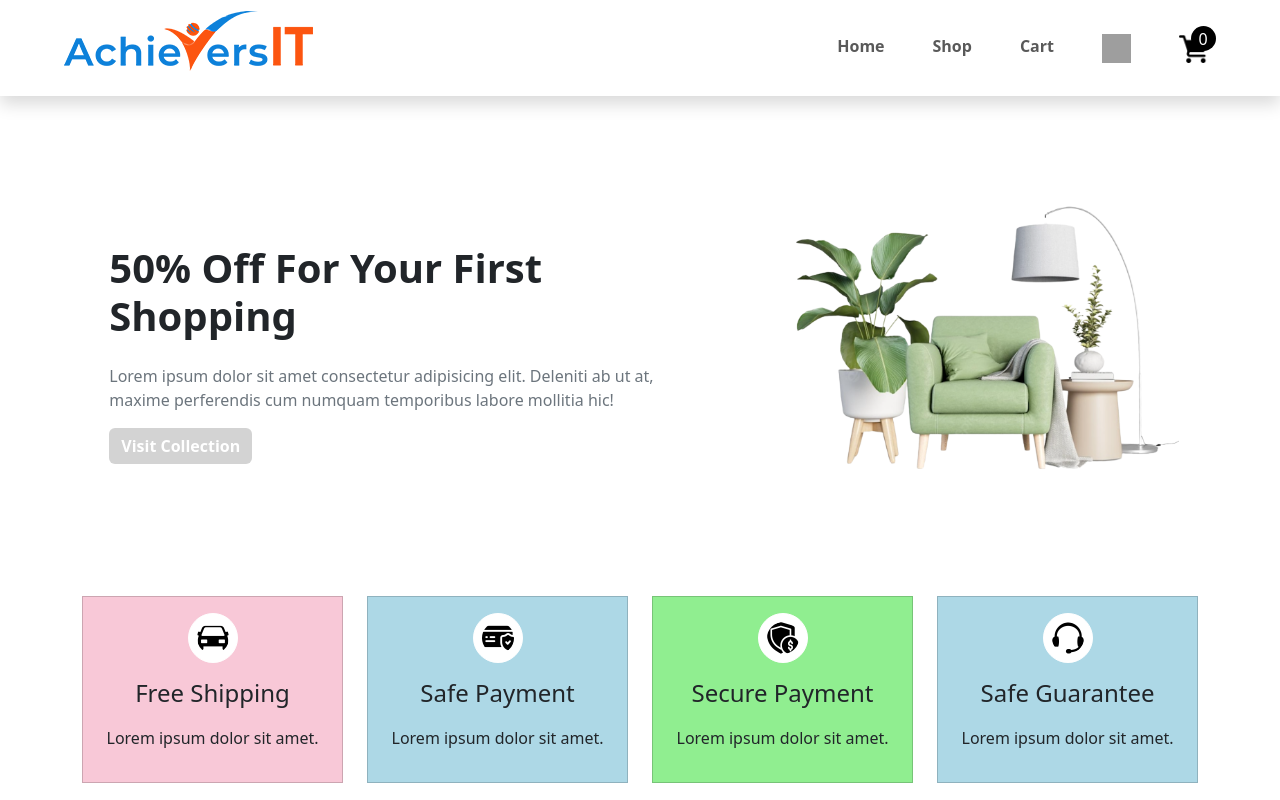
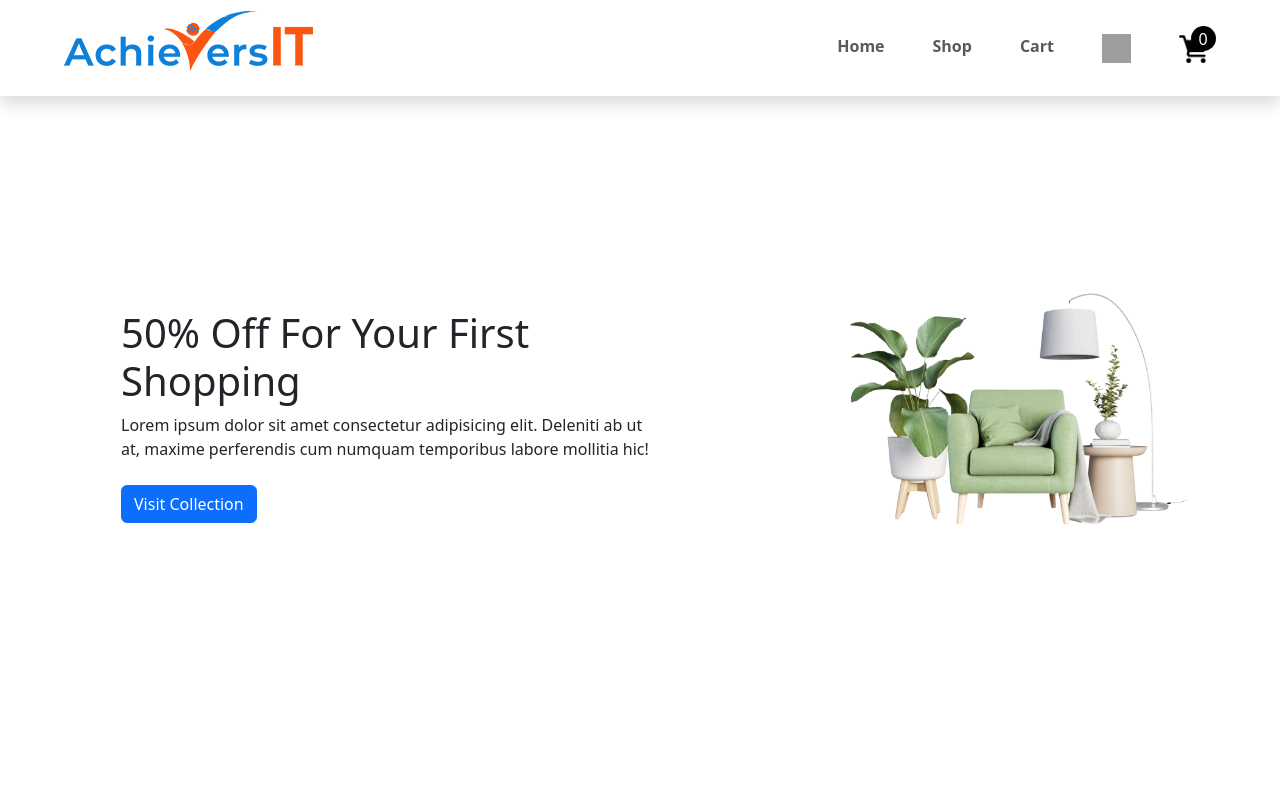
Before and after one commit to anand-103/Mart-E-com, a React (Vite) app: page / in a window 1280 px wide. Shown: the top 800 px of the page. Built offline with nearby package versions, Linux system fonts and the light colour scheme; grey boxes are pictures that could not be loaded.

Commit message:
css added

```diff
--- a/src/App.css
+++ b/src/App.css
@@ -1,36 +1,50 @@
 .carousel-content {
-    min-height: 500px;
+  width: 100vw;
+  height: 80vh;
   display: flex;
-    justify-content: space-evenly;
+  justify-content: space-around;
   align-items: center;
+  padding: 20px;
 }
-  .text{
-    width: 600px;
+
+.text-container {
+  max-width: 550px;
+  text-align: center;
+  margin: 0 20px;
 }
+
 .image-container {
-    max-width: 50%;
+  display: flex;
+  justify-content: center;
+  align-items: center;
 }
 
 .carousel-img {
-    width: 100%;
-    max-height: 300px;
-    object-fit: cover;
+  width: 350px;
+  height: 350px;
+  object-fit: contain;
 }
 
-  .text h1 {
-    font-weight: bold;
+/* Responsive Styles */
+@media (max-width: 768px) {
+  .text-container {
+    margin: 0;
+    max-width: 90%;
   }
-
-  .text p {
+  .carousel-title {
+    font-size: 1.5rem;
+  }
+  .carousel-description {
     font-size: 1rem;
-    color: #6c757d;
   }
-
-  .btn {
-    font-weight: bold;
-    background-color: lightgrey;
-    border: none;
-    transition: background-color 0.3s;
+  .carousel-img {
+    width: 250px;
+    height: 250px;
+  }
+  .carousel-content {
+    flex-direction: column;
+    padding: 20px;
+  }
 }
  .card {
   border-radius: 0;
--- a/src/components/Home.jsx
+++ b/src/components/Home.jsx
@@ -8,11 +8,11 @@ const Home = () => {
     <>
     <Carousel controls={false} indicators={false} interval={1000}>
       <Carousel.Item>
-          <div className="carousel-content d-flex justify-content-center align-items-center">
-            <div className="text p-2" style={{ marginRight: '180px' }}> {/* Custom margin */}
-              <h1 className='py-3'>50% Off For Your First Shopping</h1>
-              <p>Lorem ipsum dolor sit amet consectetur adipisicing elit. Deleniti ab ut at, maxime perferendis cum numquam temporibus labore mollitia hic!</p>
-              <button className='btn btn-light'>Visit Collection</button>
+        <div className="carousel-content mb-5 d-flex flex-column flex-md-row justify-content-space-around align-items-center p-3">
+          <div className="text-container p-2 text-md-start text-center">
+            <h1 className="carousel-title">50% Off For Your First Shopping</h1>
+            <p className="carousel-description">Lorem ipsum dolor sit amet consectetur adipisicing elit. Deleniti ab ut at, maxime perferendis cum numquam temporibus labore mollitia hic!</p>
+            <button className="btn btn-primary mt-2 carousel-button">Visit Collection</button>
           </div>
           <div className="image-container d-flex justify-content-center align-items-center">
             <img className="carousel-img" src="phone-08.png" alt="First slide" />
@@ -21,11 +21,11 @@ const Home = () => {
       </Carousel.Item>
 
       <Carousel.Item>
-          <div className="carousel-content d-flex justify-content-center align-items-center">
-            <div className="text p-2" style={{ marginRight: '150px' }}>
-              <h1 className='py-3'>50% Off For Your First Shopping</h1>
-              <p>Lorem ipsum dolor sit amet consectetur adipisicing elit. Deleniti ab ut at, maxime perferendis cum numquam temporibus labore mollitia hic!</p>
-              <button className='btn btn-primary'>Visit Collection</button>
+        <div className="carousel-content mb-5 d-flex flex-column flex-md-row justify-content-around align-items-center p-3">
+          <div className="text-container p-2 text-md-start text-center">
+            <h1 className="carousel-title">50% Off For Your First Shopping</h1>
+            <p className="carousel-description">Lorem ipsum dolor sit amet consectetur adipisicing elit. Deleniti ab ut at, maxime perferendis cum numquam temporibus labore mollitia hic!</p>
+            <button className="btn btn-primary mt-2 carousel-button">Visit Collection</button>
           </div>
           <div className="image-container d-flex justify-content-center align-items-center">
             <img className="carousel-img" src="wireless-01.png" alt="Second slide" />
@@ -34,11 +34,11 @@ const Home = () => {
       </Carousel.Item>
 
       <Carousel.Item>
-          <div className="carousel-content d-flex justify-content-center align-items-center">
-            <div className="text p-2" style={{ marginRight: '250px' }}>
-              <h1 className='py-3'>50% Off For Your First Shopping</h1>
-              <p>Lorem ipsum dolor sit amet consectetur adipisicing elit. Deleniti ab ut at, maxime perferendis cum numquam temporibus labore mollitia hic!</p>
-              <button className='btn btn-primary'>Visit Collection</button>
+        <div className="carousel-content mb-5 d-flex flex-column flex-md-row justify-content-around align-items-center p-3">
+          <div className="text-container p-2 text-md-start text-center">
+            <h1 className="carousel-title">50% Off For Your First Shopping</h1>
+            <p className="carousel-description">Lorem ipsum dolor sit amet consectetur adipisicing elit. Deleniti ab ut at, maxime perferendis cum numquam temporibus labore mollitia hic!</p>
+            <button className="btn btn-primary mt-2 carousel-button">Visit Collection</button>
           </div>
           <div className="image-container d-flex justify-content-center align-items-center">
             <img className="carousel-img" src="watch-07.png" alt="Third slide" />
@@ -47,11 +47,11 @@ const Home = () => {
       </Carousel.Item>
 
       <Carousel.Item>
-          <div className="carousel-content d-flex justify-content-center align-items-center">
-            <div className="text p-2" style={{ marginRight: '80px' }}>
-              <h1 className='py-3'>50% Off For Your First Shopping</h1>
-              <p>Lorem ipsum dolor sit amet consectetur adipisicing elit. Deleniti ab ut at, maxime perferendis cum numquam temporibus labore mollitia hic!</p>
-              <button className='btn btn-primary'>Visit Collection</button>
+        <div className="carousel-content mb-5 d-flex flex-column flex-md-row justify-content-around align-items-center p-3">
+          <div className="text-container p-2 text-md-start text-center">
+            <h1 className="carousel-title">50% Off For Your First Shopping</h1>
+            <p className="carousel-description">Lorem ipsum dolor sit amet consectetur adipisicing elit. Deleniti ab ut at, maxime perferendis cum numquam temporibus labore mollitia hic!</p>
+            <button className="btn btn-primary mt-2 carousel-button">Visit Collection</button>
           </div>
           <div className="image-container d-flex justify-content-center align-items-center">
             <img className="carousel-img" src="hero-img.png" alt="Fourth slide" />
@@ -61,7 +61,8 @@ const Home = () => {
     </Carousel>
 
 
-      <div className="container">
+
+      <div className="container mt-5">
         <div className="row justify-content-center">
           <div className="col-12 col-md-6 col-lg-3 mb-4">
             <div className="card bg-lightpink text-center p-3">
```
Lines whose indentation alone changed are shown as unchanged.
